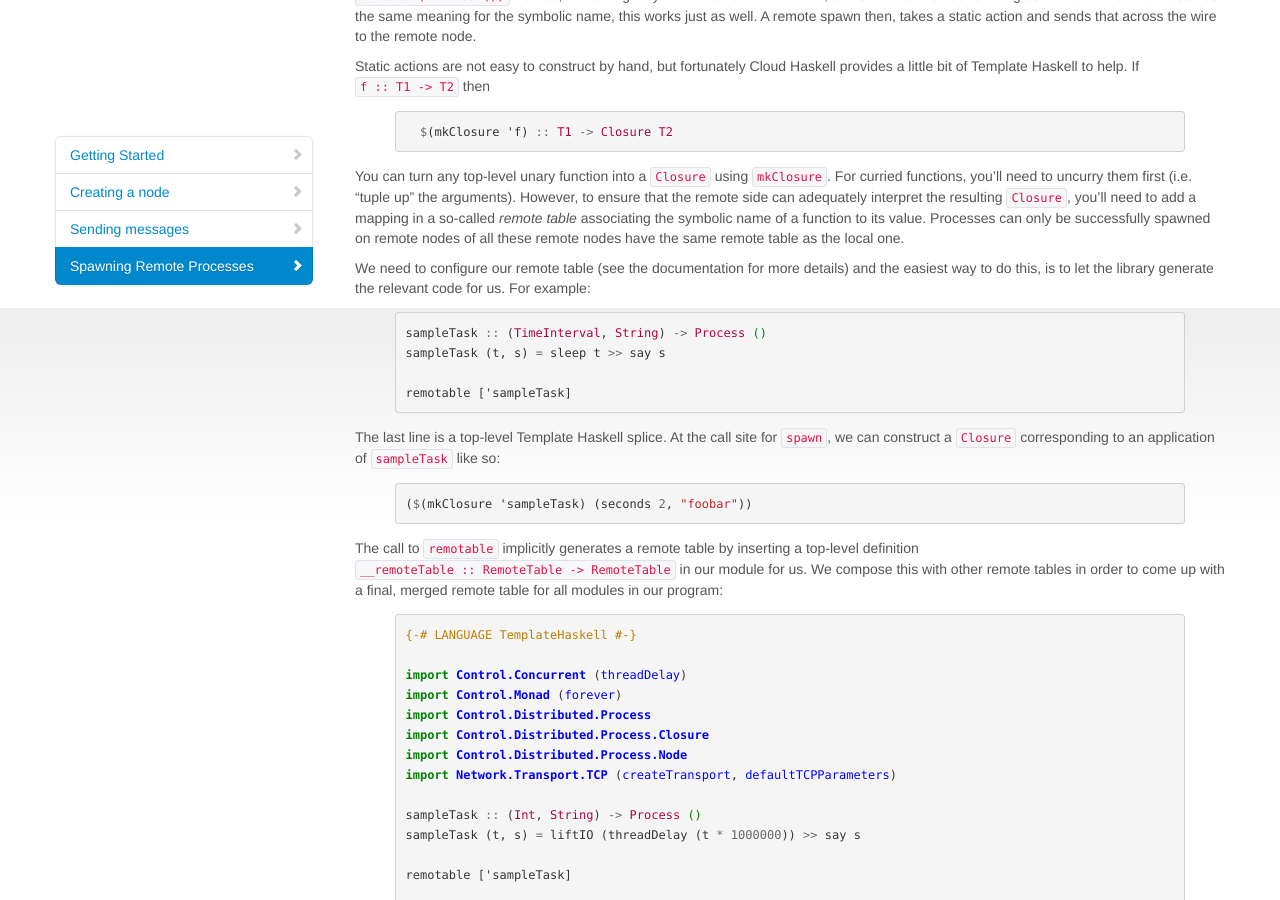
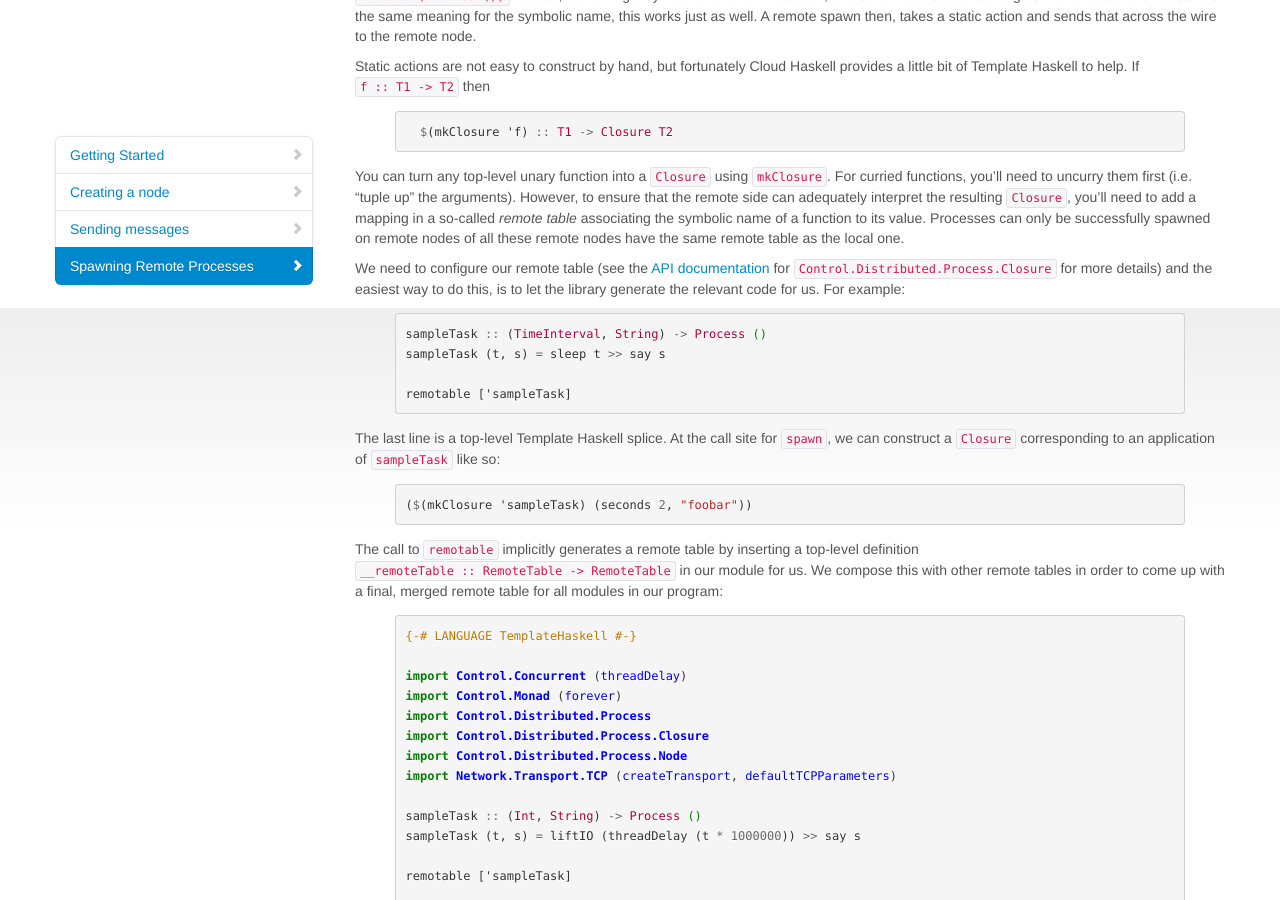
Before and after one commit to haskell-distributed/distributed-process, a Jekyll site: the page built from tutorials/1ch.md, in a window 1280 px wide and 900 px high, scrolled down 3292 px. Built offline with Jekyll 4.4.1, drawn with Linux system fonts in a browser that asks for light colours; comment, search, counter and statistics services are not loaded.

Commit message:
Link to Closure documentation.

```diff
--- a/tutorials/1ch.md
+++ b/tutorials/1ch.md
@@ -219,8 +219,9 @@ table* associating the symbolic name of a function to its value. Processes can
 only be successfully spawned on remote nodes of all these remote nodes have
 the same remote table as the local one.
 
-We need to configure our remote table (see the documentation for more details)
-and the easiest way to do this, is to let the library generate the relevant
+We need to configure our remote table (see the [API documentation][2]
+for `Control.Distributed.Process.Closure` for more details) and the
+easiest way to do this, is to let the library generate the relevant
 code for us. For example:
 
 {% highlight haskell %}
```
